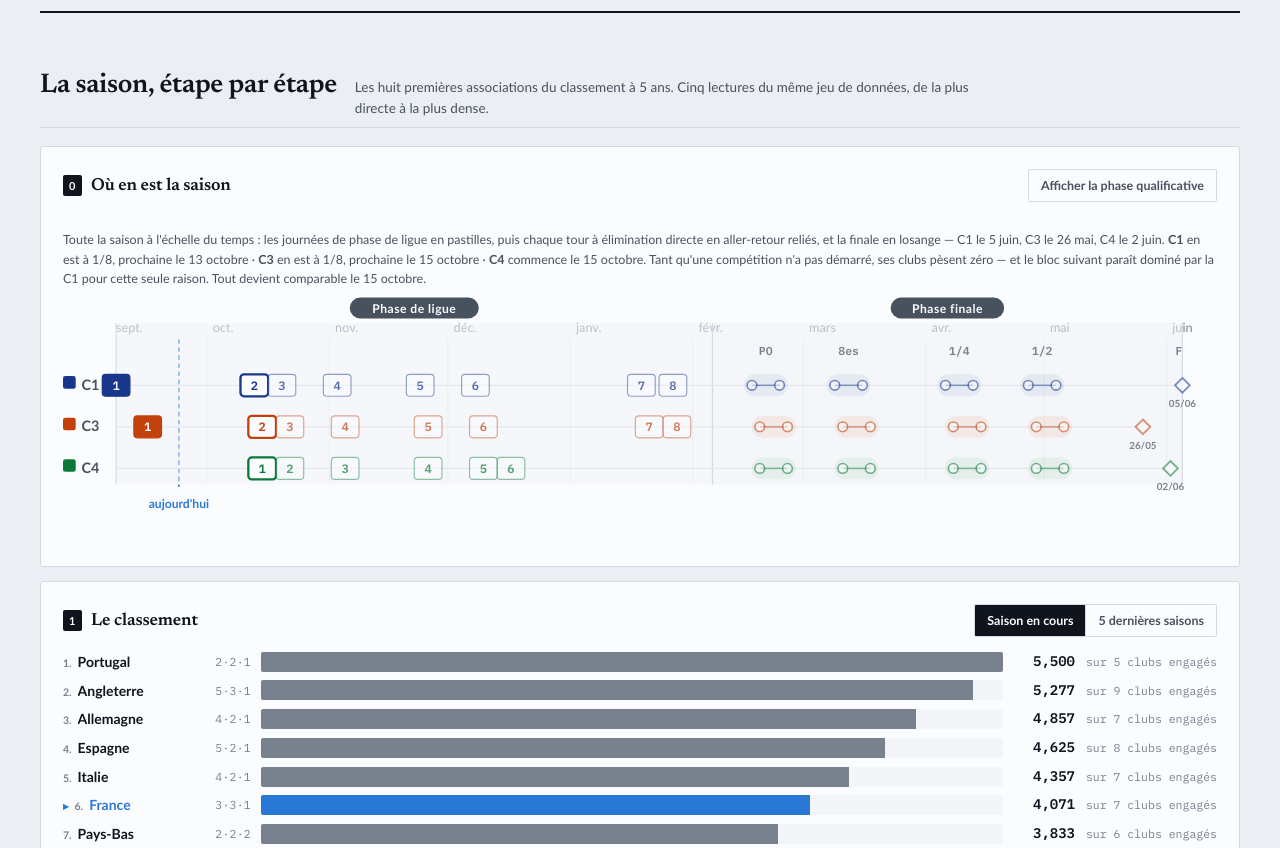
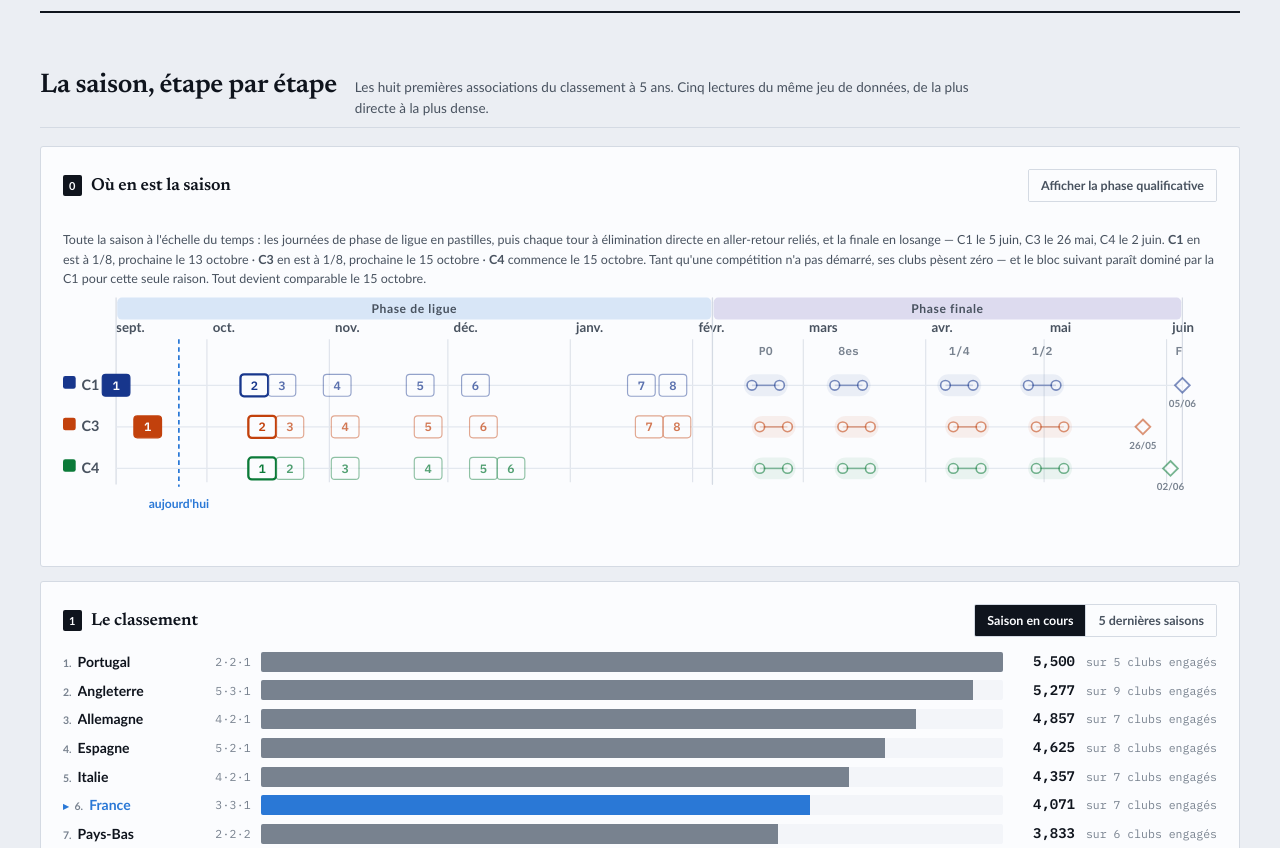
Before and after one commit to grotang/grotang.fr, a website: page public/uefa/index.html in a window 1280 px wide. Shown: the part 273-1121 px from the top of the page. Drawn offline with Linux system fonts and the light colour scheme.

Commit message:
Calendrier : bandeau de phase en haut, mois relisibles

```diff
--- a/public/uefa/index.html
+++ b/public/uefa/index.html
@@ -285,7 +285,7 @@ th[aria-sort]{color:var(--ink)}
 footer{margin-top:36px; padding-top:14px; border-top:1px solid var(--rule); font-size:12px; color:var(--ink-3)}
 @media (prefers-reduced-motion:reduce){*{animation:none!important; transition:none!important}}
 </style>
-<script>window.PUBLIE = "mer. 23 sept. 2026 23h32";</script>
+<script>window.PUBLIE = "mer. 23 sept. 2026 23h44";</script>
 <style>
 .gnav{position:sticky;top:0;z-index:50;display:flex;align-items:center;gap:18px;
   padding:0 clamp(14px,3vw,28px);height:46px;background:var(--surface);
@@ -893,10 +893,14 @@ function drawCal(){
   const MN = ['janv.','févr.','mars','avr.','mai','juin','juil.','août','sept.','oct.','nov.','déc.'];
 
   let s = `<svg viewBox="0 0 ${W} ${H}" preserveAspectRatio="xMidYMid meet" xmlns="http://www.w3.org/2000/svg" style="width:100%;height:auto">`;
-  s += `<text x="${mL}" y="${mT-28}" font-size="11" fill="var(--ink-3)">${MN[firstMonth.getMonth()]}</text>`;
+  /* Les mois portent tout le repérage : c'est par eux qu'on situe une journée
+     sans lire une date. Ils étaient en gris clair et maigre ; les voilà en
+     --ink-2 et demi-gras, la graduation qui les accompagne un cran plus nette. */
+  const moisTxt = (x, m, ancre) => `<text x="${x.toFixed(1)}" y="${mT-28}" text-anchor="${ancre}" font-size="11.5" font-weight="600" fill="var(--ink-2)">${MN[m]}</text>`;
+  s += moisTxt(mL, firstMonth.getMonth(), 'start');
   months.forEach(d => { const x = mL + (W-mL-mR)*(d.getTime()-t0)/span;
-    s += `<line x1="${x.toFixed(1)}" y1="${mT-22}" x2="${x.toFixed(1)}" y2="${mT+3*LANE-6}" stroke="var(--rule-soft)"/>`
-      +  `<text x="${(x+5).toFixed(1)}" y="${mT-28}" font-size="11" fill="var(--ink-3)">${MN[d.getMonth()]}</text>`; });
+    s += `<line x1="${x.toFixed(1)}" y1="${mT-22}" x2="${x.toFixed(1)}" y2="${mT+3*LANE-6}" stroke="var(--rule)" stroke-width="1" opacity=".75"/>`
+      +  moisTxt(x+5, d.getMonth(), 'start'); });
 
   /* la ligne d'aujourd'hui : la seule information vraiment datée du bloc */
   const now = TODAY.getTime();
@@ -919,23 +923,29 @@ function drawCal(){
        phase finale ne garde que les survivants. Ces bascules méritaient mieux
        qu'un filet de 1 px : chaque phase reçoit son fond et sa frontière pleine
        hauteur, et son nom sur une pastille pleine plutôt qu'en texte flottant. */
-    const yTop = 26, yBot = mT + 3*LANE - 4;
+    /* Premier essai : teinter le fond de chaque phase sur toute la hauteur. Raté —
+       le voile passait derrière les noms de mois, qui sont la clé de voûte de la
+       lecture, et tout le calendrier perdait en netteté. Le repère de phase est
+       donc remonté sur sa propre ligne, en haut : un bandeau coloré par phase,
+       le nom dedans. Rien ne recouvre plus la zone de données.
+       Les frontières, elles, restent tracées pleine hauteur : ce sont de vrais
+       changements de régime, pas des découpages décoratifs. */
+    const yBot = mT + 3*LANE - 4;
     const zone = (x1, x2, lab, teinte) => {
-      const w = x2 - x1, pad = 9;
-      return `<rect x="${x1.toFixed(1)}" y="${yTop}" width="${w.toFixed(1)}" height="${(yBot-yTop).toFixed(1)}" fill="var(${teinte})" opacity=".55"/>`
-        + `<line x1="${x1.toFixed(1)}" y1="${yTop}" x2="${x1.toFixed(1)}" y2="${yBot}" stroke="var(--rule)" stroke-width="1"/>`
-        + `<line x1="${x2.toFixed(1)}" y1="${yTop}" x2="${x2.toFixed(1)}" y2="${yBot}" stroke="var(--rule)" stroke-width="1"/>`
-        + `<rect x="${(x1 + w/2 - lab.length*3.35 - pad).toFixed(1)}" y="4" width="${(lab.length*6.7 + pad*2).toFixed(1)}" height="18" rx="9" fill="var(--ink-2)"/>`
-        + `<text x="${(x1 + w/2).toFixed(1)}" y="17" text-anchor="middle" font-size="10.5" font-weight="700" letter-spacing=".04em" fill="var(--surface)">${lab}</text>`;
+      const w = x2 - x1;
+      return `<rect x="${(x1+1).toFixed(1)}" y="4" width="${(w-2).toFixed(1)}" height="19" rx="4" fill="var(${teinte})" opacity=".17"/>`
+        + `<line x1="${x1.toFixed(1)}" y1="4" x2="${x1.toFixed(1)}" y2="${yBot}" stroke="var(--rule)" stroke-width="1"/>`
+        + `<line x1="${x2.toFixed(1)}" y1="4" x2="${x2.toFixed(1)}" y2="${yBot}" stroke="var(--rule)" stroke-width="1"/>`
+        + `<text x="${(x1 + w/2).toFixed(1)}" y="17.5" text-anchor="middle" font-size="10.5" font-weight="700" letter-spacing=".05em" fill="var(--ink-2)">${lab}</text>`;
     };
     if (calQual) {
       const xq = (X(QUAL[0][3][2]) + X(CAL[0][0][0])) / 2;
-      s += zone(mL, xq, 'Phase qualificative', '--band') + zone(xq, xa, 'Phase de ligue', '--surface-2') + zone(xa, W - mR, 'Phase finale', '--band');
+      s += zone(mL, xq, 'Phase qualificative', '--n4') + zone(xq, xa, 'Phase de ligue', '--fr') + zone(xa, W - mR, 'Phase finale', '--n7');
       /* mêmes étiquettes de tour qu'en phase finale, au même endroit, à la même
          taille : c'est la cohérence qui fait qu'on lit les deux bouts de la
          saison avec la même grille de lecture. */
       QUAL[0].forEach(([lab, a, r]) => s += `<text x="${((X(a)+X(r))/2).toFixed(1)}" y="${mT-8}" text-anchor="middle" font-size="10" font-weight="600" font-family="IBM Plex Mono, monospace" fill="var(--ink-3)">${lab}</text>`);
-    } else s += zone(mL, xa, 'Phase de ligue', '--surface-2') + zone(xa, W - mR, 'Phase finale', '--band');
+    } else s += zone(mL, xa, 'Phase de ligue', '--fr') + zone(xa, W - mR, 'Phase finale', '--n7');
     /* les tours, au-dessus de leur zone : à deux jours près les trois compétitions
        jouent ensemble, donc une seule série d'étiquettes suffit. */
     /* Le libellé se centre sur la confrontation entière, pas sur son seul aller :
```
Also changed, not shown: tools/uefa/page.html (+22 -12 lines).
